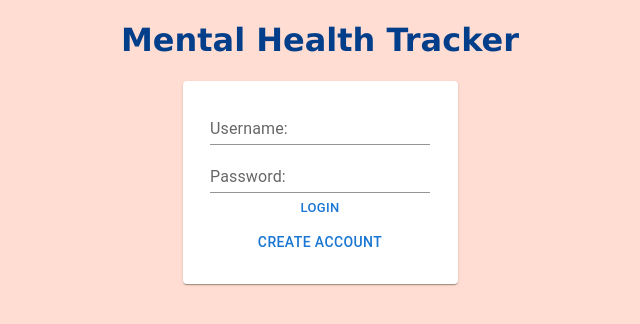
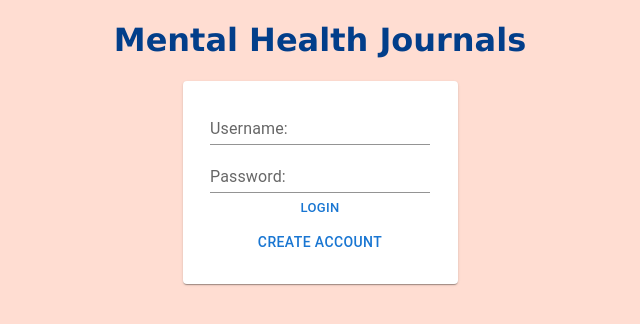
Before and after one commit to Willywonka443/MentalHealthApp, a React (Create React App) app: page / in a window 1280 px wide. Shown: the top 324 px of the page, without its empty margins (320-960 px from the left). Built offline with nearby package versions, Linux system fonts and the light colour scheme.

Commit message:
Fixed again

```diff
--- a/src/pages/login.js
+++ b/src/pages/login.js
@@ -22,7 +22,7 @@ const Login = () => {
   return (
     <center>
       <center>
-        <h1>Mental Health Tracker</h1>
+        <h1>Mental Health Journals</h1>
       </center>
 
       <Card sx={{ width: 275 }}>
```
